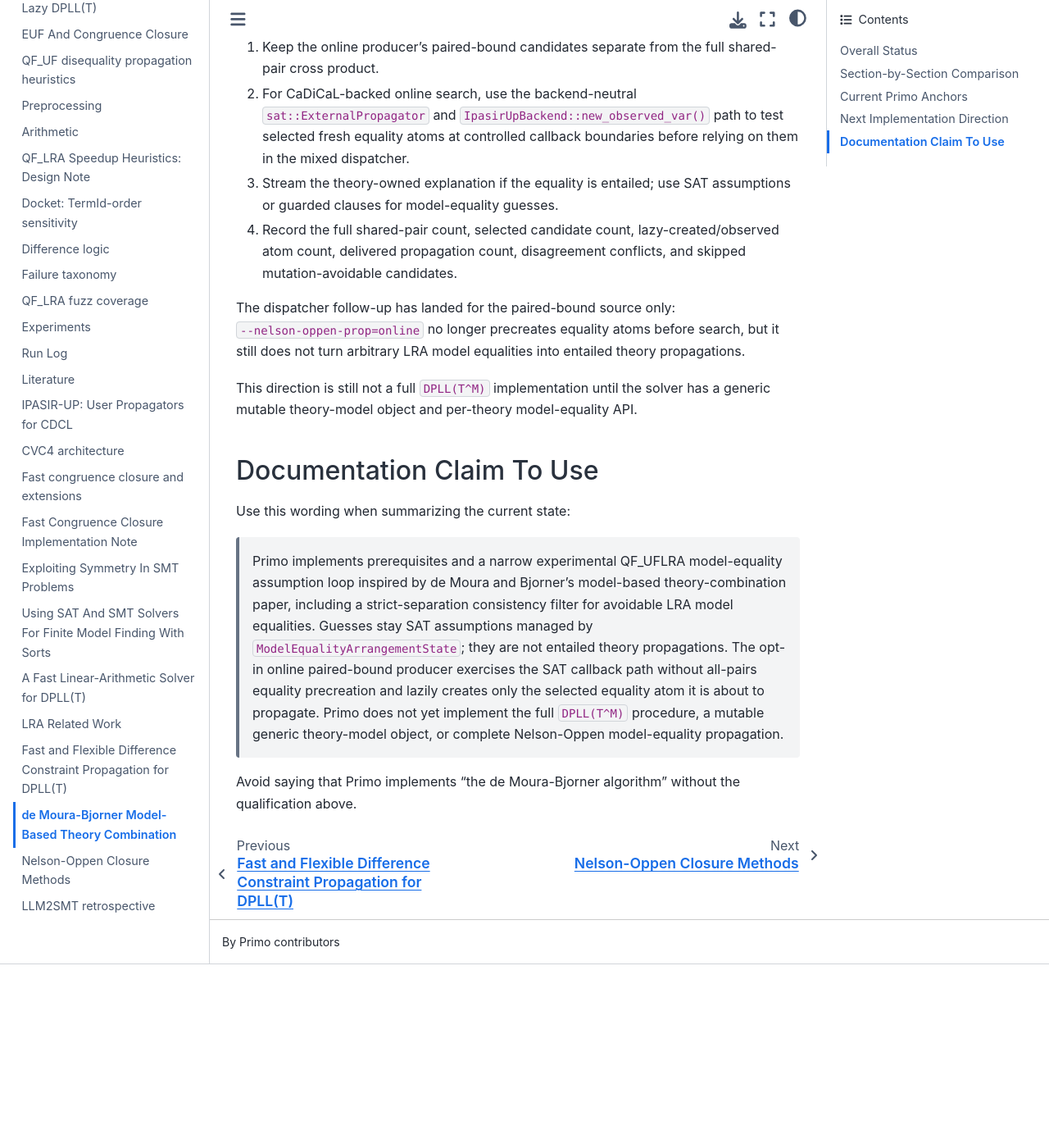
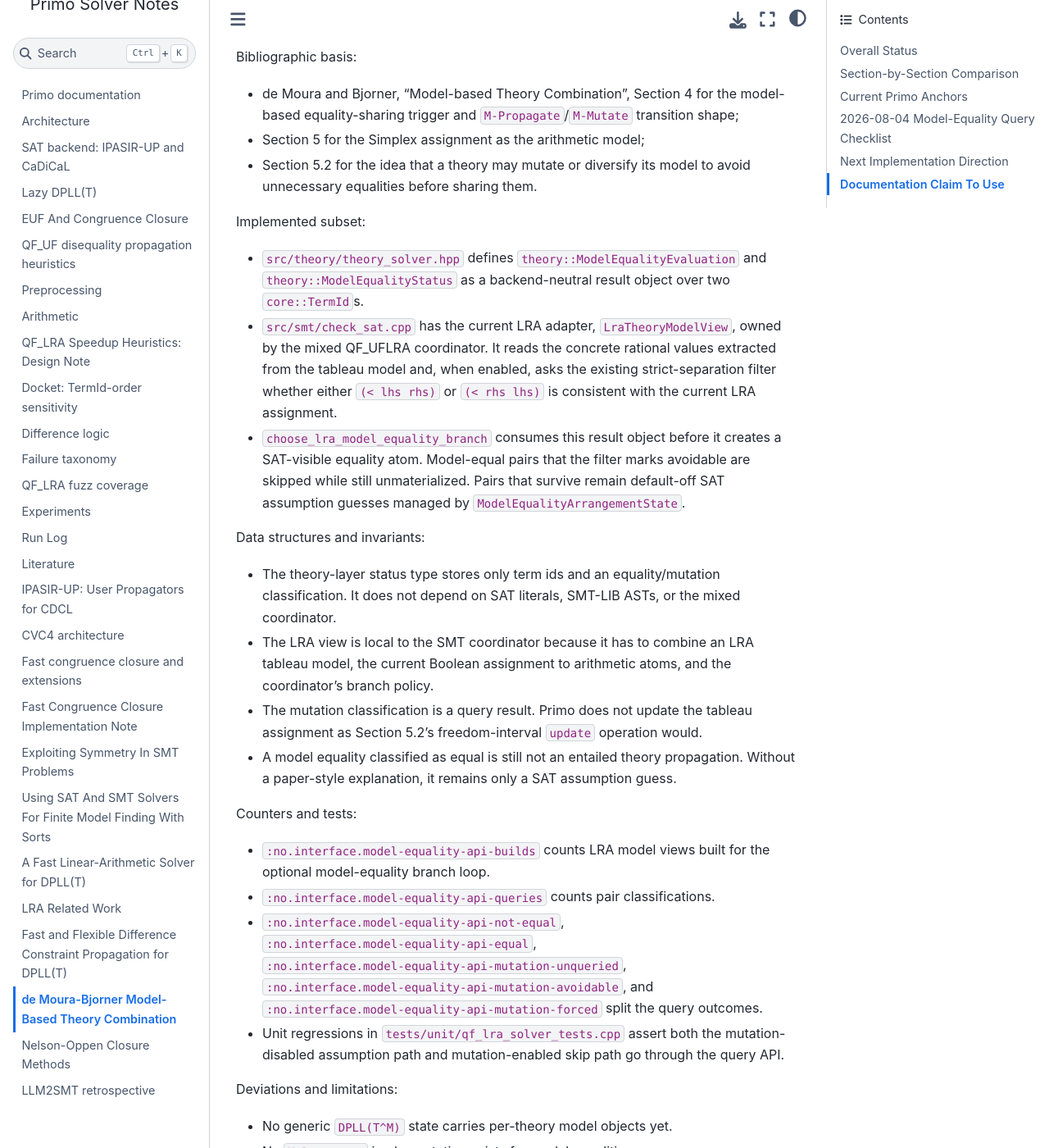
Before and after one commit to primo-solver/primo, a Jupyter Book: the page built from docs/papers/model-based-theory-combination.md, in a window 1280 px wide and 1400 px high, scrolled down 6577 px. Shown: the whole window at 82% size. Built offline with Jupyter Book 1.0.4 settings and Sphinx 7.4.7 and the Sphinx Book theme 1.1.4, drawn with Linux system fonts in a browser that asks for light colours; before the commit the page ends 7753 px from its top, so only the background shows below that; some of the changed text lies outside the part shown.

Commit message:
Add model equality query evaluation

```diff
--- a/docs/papers/model-based-theory-combination.md
+++ b/docs/papers/model-based-theory-combination.md
@@ -43,11 +43,18 @@
 The missing parts are the paper's central mechanisms:
 
 - no generic model object carried by the DPLL(T) state;
-- no generic per-theory API for model equality queries;
 - no full `M-Propagate` transition;
 - no full `M-Mutate` transition or mutable theory-model object;
 - no theory-independent implementation for more than EUF plus Real LRA;
 - no completeness claim for general Nelson-Oppen combination.
+
+The first generic API hook is now present: `theory::ModelEqualityEvaluation`
+records the result of a per-theory query over two shared terms. The current
+QF_UFLRA coordinator implements an LRA-only adapter, `LraTheoryModelView`,
+which classifies a pair as unequal in the current arithmetic model, equal with
+mutation not queried, equal but avoidable by the strict-separation mutation
+filter, or equal and not avoided by that filter. This is an API and
+classification slice, not the paper's full model-carrying transition system.
 
 ## Section-by-Section Comparison
 
@@ -89,6 +96,70 @@
 - `tests/unit/qf_lra_solver_tests.cpp`: QF_UFLRA model-printing, shared-Real
   equality propagation, separation, and model-equality-branching regressions.
 
+## 2026-08-04 Model-Equality Query Checklist
+
+Bibliographic basis:
+
+- de Moura and Bjorner, "Model-based Theory Combination", Section 4 for the
+  model-based equality-sharing trigger and `M-Propagate`/`M-Mutate` transition
+  shape;
+- Section 5 for the Simplex assignment as the arithmetic model;
+- Section 5.2 for the idea that a theory may mutate or diversify its model to
+  avoid unnecessary equalities before sharing them.
+
+Implemented subset:
+
+- `src/theory/theory_solver.hpp` defines `theory::ModelEqualityEvaluation` and
+  `theory::ModelEqualityStatus` as a backend-neutral result object over two
+  `core::TermId`s.
+- `src/smt/check_sat.cpp` has the current LRA adapter, `LraTheoryModelView`,
+  owned by the mixed QF_UFLRA coordinator. It reads the concrete rational
+  values extracted from the tableau model and, when enabled, asks the existing
+  strict-separation filter whether either `(< lhs rhs)` or `(< rhs lhs)` is
+  consistent with the current LRA assignment.
+- `choose_lra_model_equality_branch` consumes this result object before it
+  creates a SAT-visible equality atom. Model-equal pairs that the filter marks
+  avoidable are skipped while still unmaterialized. Pairs that survive remain
+  default-off SAT assumption guesses managed by `ModelEqualityArrangementState`.
+
+Data structures and invariants:
+
+- The theory-layer status type stores only term ids and an equality/mutation
+  classification. It does not depend on SAT literals, SMT-LIB ASTs, or the mixed
+  coordinator.
+- The LRA view is local to the SMT coordinator because it has to combine an LRA
+  tableau model, the current Boolean assignment to arithmetic atoms, and the
+  coordinator's branch policy.
+- The mutation classification is a query result. Primo does not update the
+  tableau assignment as Section 5.2's freedom-interval `update` operation would.
+- A model equality classified as equal is still not an entailed theory
+  propagation. Without a paper-style explanation, it remains only a SAT
+  assumption guess.
+
+Counters and tests:
+
+- `:no.interface.model-equality-api-builds` counts LRA model views built for
+  the optional model-equality branch loop.
+- `:no.interface.model-equality-api-queries` counts pair classifications.
+- `:no.interface.model-equality-api-not-equal`,
+  `:no.interface.model-equality-api-equal`,
+  `:no.interface.model-equality-api-mutation-unqueried`,
+  `:no.interface.model-equality-api-mutation-avoidable`, and
+  `:no.interface.model-equality-api-mutation-forced` split the query outcomes.
+- Unit regressions in `tests/unit/qf_lra_solver_tests.cpp` assert both the
+  mutation-disabled assumption path and mutation-enabled skip path go through
+  the query API.
+
+Deviations and limitations:
+
+- No generic `DPLL(T^M)` state carries per-theory model objects yet.
+- No `M-Propagate` implementation exists for model equalities.
+- No freedom-interval mutation is implemented; the current mutation result is a
+  conservative strict-separation consistency proxy.
+- No EUF or non-LRA theory model implements this API yet.
+- No completeness claim changes. The supported behavior remains the documented
+  experimental QF_UFLRA branch heuristic.
+
 ## Next Implementation Direction
 
 The next Nelson-Oppen online design should follow the paper's model-based
@@ -117,7 +188,8 @@
 propagations.
 
 This direction is still not a full `DPLL(T^M)` implementation until the solver
-has a generic mutable theory-model object and per-theory model-equality API.
+has a generic mutable theory-model object and theory implementations that can
+produce explained model-equality propagations from this query interface.
 
 ## Documentation Claim To Use
 
```
Also changed, not shown: docs/architecture.md (+9 -1 lines), docs/debugging.md (+15 -1 lines), docs/papers/nelson-oppen-closure-methods.md (+23 -14 lines), 3 other files.
